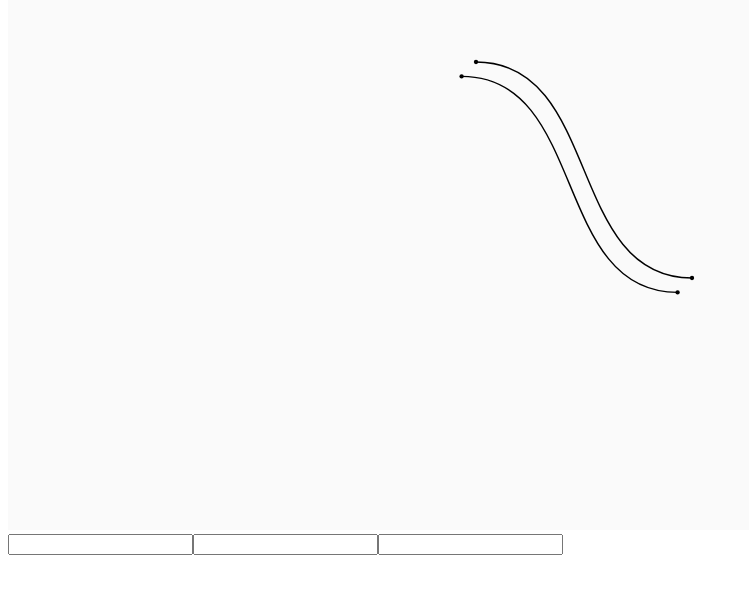
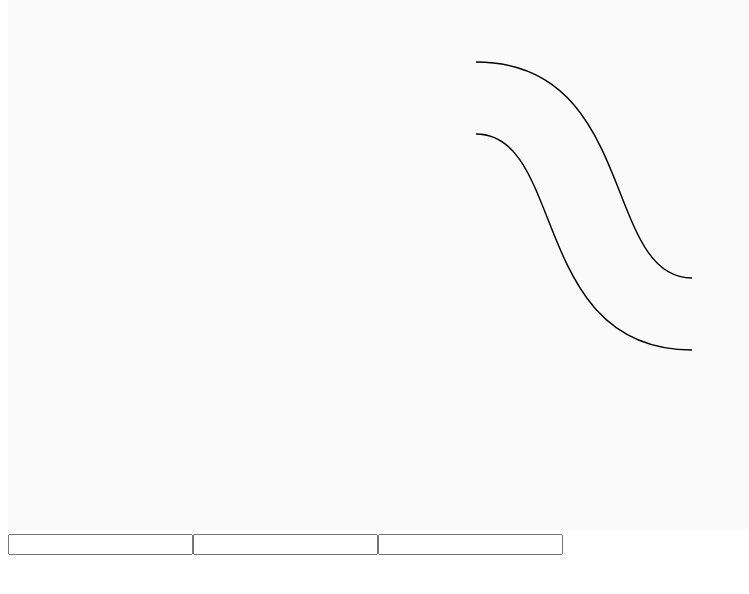
Before and after one commit to DiegoLgr/graficas-svg, an Angular app in the folder svg/: page /sankey in a window 1280 px wide. Shown: the part 198-792 px from the top of the page, without its empty margins (0-749 px from the left). Built offline with nearby package versions, Linux system fonts and the light colour scheme.

Commit message:
Empezando a hacer trazos gruesos

```diff
--- a/svg/src/app/sankey/sankey.component.html
+++ b/svg/src/app/sankey/sankey.component.html
@@ -3,15 +3,11 @@
     style="height: 90vh; width: 90vw; background: #fafafa;">
 
 
-    <circle [attr.cx]="o.x" [attr.cy]="o.y" r="3" fill="black"/>
-    <circle [attr.cx]="p.x" [attr.cy]="p.y" r="3" fill="black"/>
     <path stroke="black" stroke-width="2" fill="transparent"
          [attr.d]="vein"/>
 
 
 
-    <circle [attr.cx]="o.x-20" [attr.cy]="o.y+20" r="3" fill="black"/>
-    <circle [attr.cx]="p.x-20" [attr.cy]="p.y+20" r="3" fill="black"/>
     <path stroke="black" stroke-width="2" fill="transparent"
          [attr.d]="vein2"/>
 
--- a/svg/src/app/sankey/sankey.component.ts
+++ b/svg/src/app/sankey/sankey.component.ts
@@ -72,7 +72,7 @@ export class SankeyComponent implements OnInit {
         this.b2 = { x: this.o.x + Math.abs(this.p.x - this.o.x)/this.c, y: this.p.y }
         this.vein =
         `M ${this.o.x} ${this.o.y}
-         C ${this.b1.x} ${this.b1.y} ${this.b2.x} ${this.b2.y} ${this.p.x} ${this.p.y}`;
+         C ${this.b1.x+50} ${this.b1.y} ${this.b2.x+50} ${this.b2.y} ${this.p.x} ${this.p.y}`;
     }
     calcVein2(){
         this.calcRat();
@@ -81,8 +81,8 @@ export class SankeyComponent implements OnInit {
         this.b1 = { x: this.p.x - Math.abs(this.p.x - this.o.x)/this.c, y: this.o.y }
         this.b2 = { x: this.o.x + Math.abs(this.p.x - this.o.x)/this.c, y: this.p.y }
         this.vein2 =
-        `M ${this.o.x-20} ${this.o.y+20}
-         C ${this.b1.x-20} ${this.b1.y+20} ${this.b2.x-20} ${this.b2.y+20} ${this.p.x-20} ${this.p.y+20}`;
+        `M ${this.o.x} ${this.o.y+100}
+         C ${this.b1.x-50} ${this.b1.y+100} ${this.b2.x-50} ${this.b2.y+100} ${this.p.x} ${this.p.y+100}`;
     }
 
 }
```
